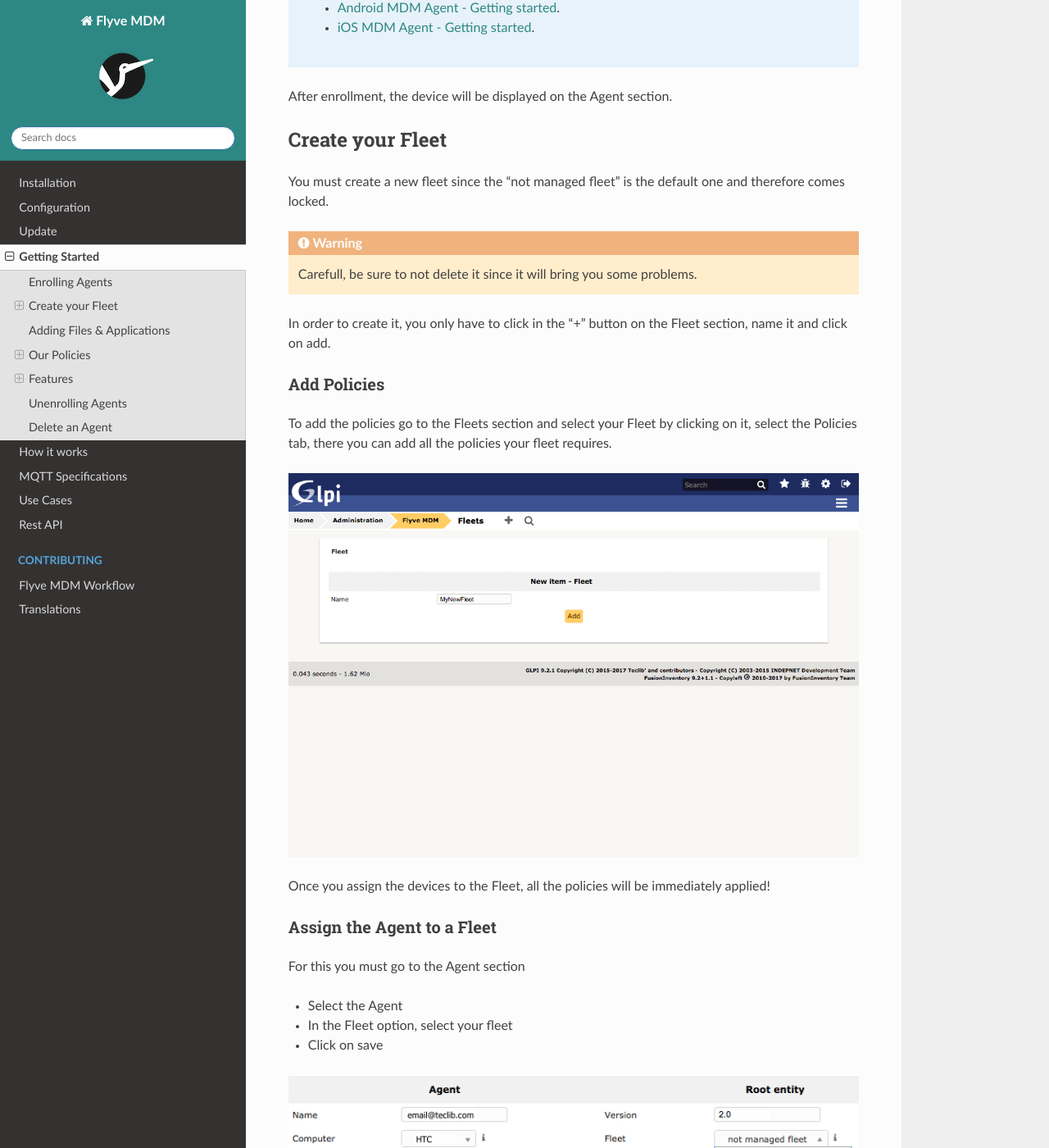
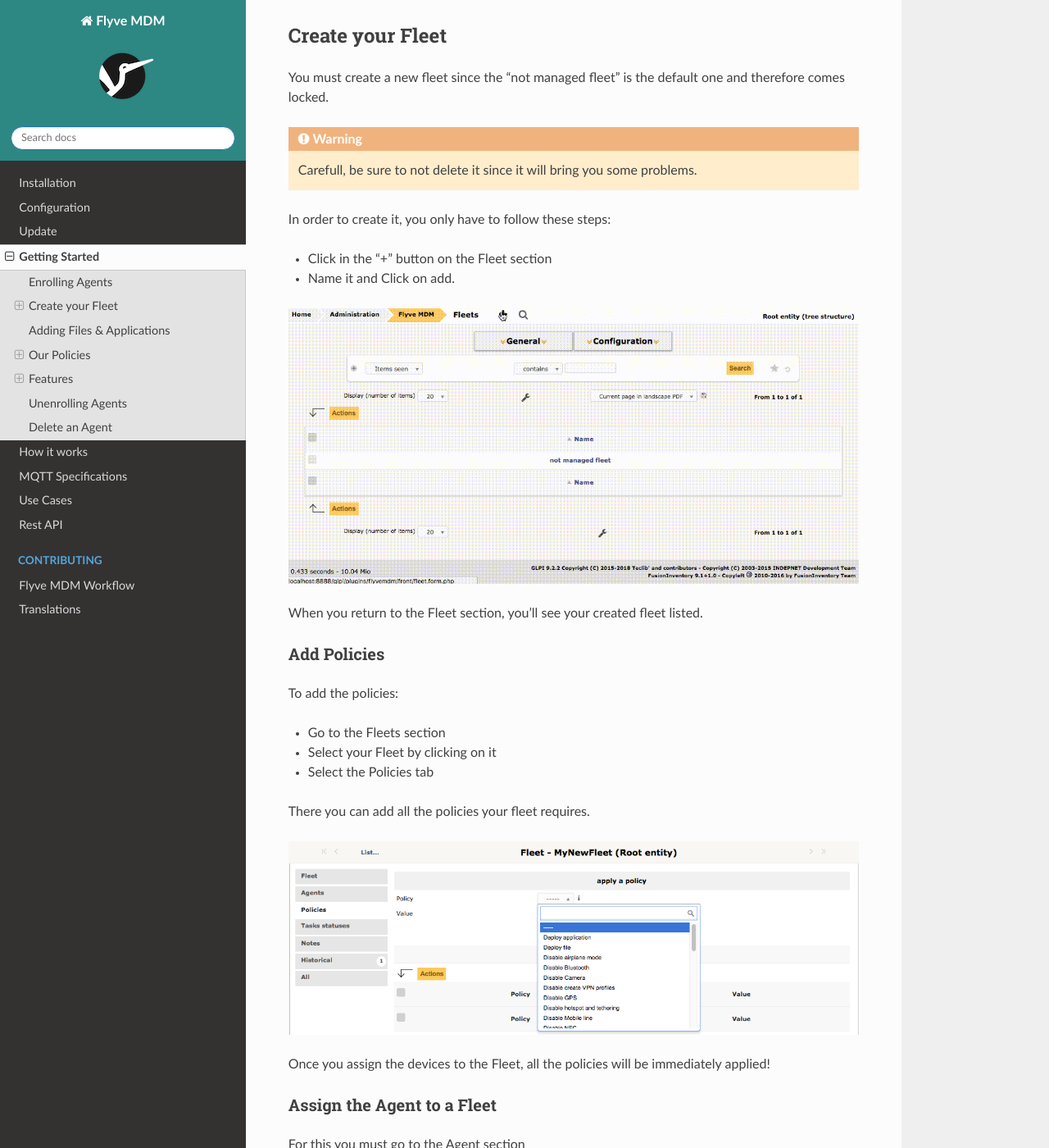
Before and after one commit to flyve-mdm/doc, a Sphinx documentation site: the page built from source/getting-started/index.rst, in a window 1280 px wide and 1400 px high, scrolled down 1279 px. Shown: the whole window at 82% size. Built offline with Sphinx 7.4.7 and the Read the Docs theme 2.0.0, drawn with Linux system fonts in a browser that asks for light colours; some of the changed text lies outside the part shown.

Commit message:
docs(getting-started): change gif images
add video converted gif images

Signed-off-by: Naylin <nmedina@teclib.com>

```diff
--- a/source/getting-started/index.rst
+++ b/source/getting-started/index.rst
@@ -15,10 +15,10 @@
 * Write the email of the user whose device you'll control
 * Click on Add
 
-Automatically it will appear to you on the *Pending Invitations* until the user enrolls the device.
+.. image:: images/invitation.gif
+   :alt: Invitations
 
-.. image:: images/invitations.gif
-   :alt: Invitations
+The invitation will have the status pending until the user enrolls the device.
 
 .. note::
 
@@ -37,14 +37,28 @@
 .. warning::
    Carefull, be sure to not delete it since it will bring you some problems.
 
-In order to create it, you only have to click in the "+" button on the Fleet section, name it and click on add.
+In order to create it, you only have to follow these steps:
+
+* Click in the "+" button on the Fleet section
+* Name it and Click on add.
+
+.. image:: images/fleet.gif
+   :alt: Fleet creation
+
+When you return to the Fleet section, you'll see your created fleet listed.
 
 Add Policies
 ~~~~~~~~~~~~
 
-To add the policies go to the Fleets section and select your Fleet by clicking on it, select the Policies tab, there you can add all the policies your fleet requires.
+To add the policies:
 
-.. image:: images/fleet.gif
+* Go to the Fleets section
+* Select your Fleet by clicking on it
+* Select the Policies tab
+
+There you can add all the policies your fleet requires.
+
+.. image:: images/add-policy.png
    :alt: Fleet creation
 
 Once you assign the devices to the Fleet, all the policies will be immediately applied!
@@ -105,7 +119,7 @@
 
 The policies selected are sent in a JSON file to the MDM Agent with the values specified.
 
-If the MDM Agent does not have the system privileges it will require the confirmation of the user to implement the policies.
+If the MDM Agent does not have the system privileges, it will require the confirmation of the user to implement the policies.
 
 Disable
 ~~~~~~~
```
Also changed, not shown: other parts of source/getting-started/index.rst (+3 -3 lines), source/getting-started/images/add-policy.png (added), source/getting-started/images/app-added.png (added), source/getting-started/images/app.gif (added), source/getting-started/images/app4.png (deleted), source/getting-started/images/da.gif (deleted), source/getting-started/images/df1.png (deleted), source/getting-started/images/file-added.png (added), source/getting-started/images/file.gif, source/getting-started/images/fleet.gif, source/getting-started/images/invitation.gif (added), source/getting-started/images/invitations.gif (deleted).
